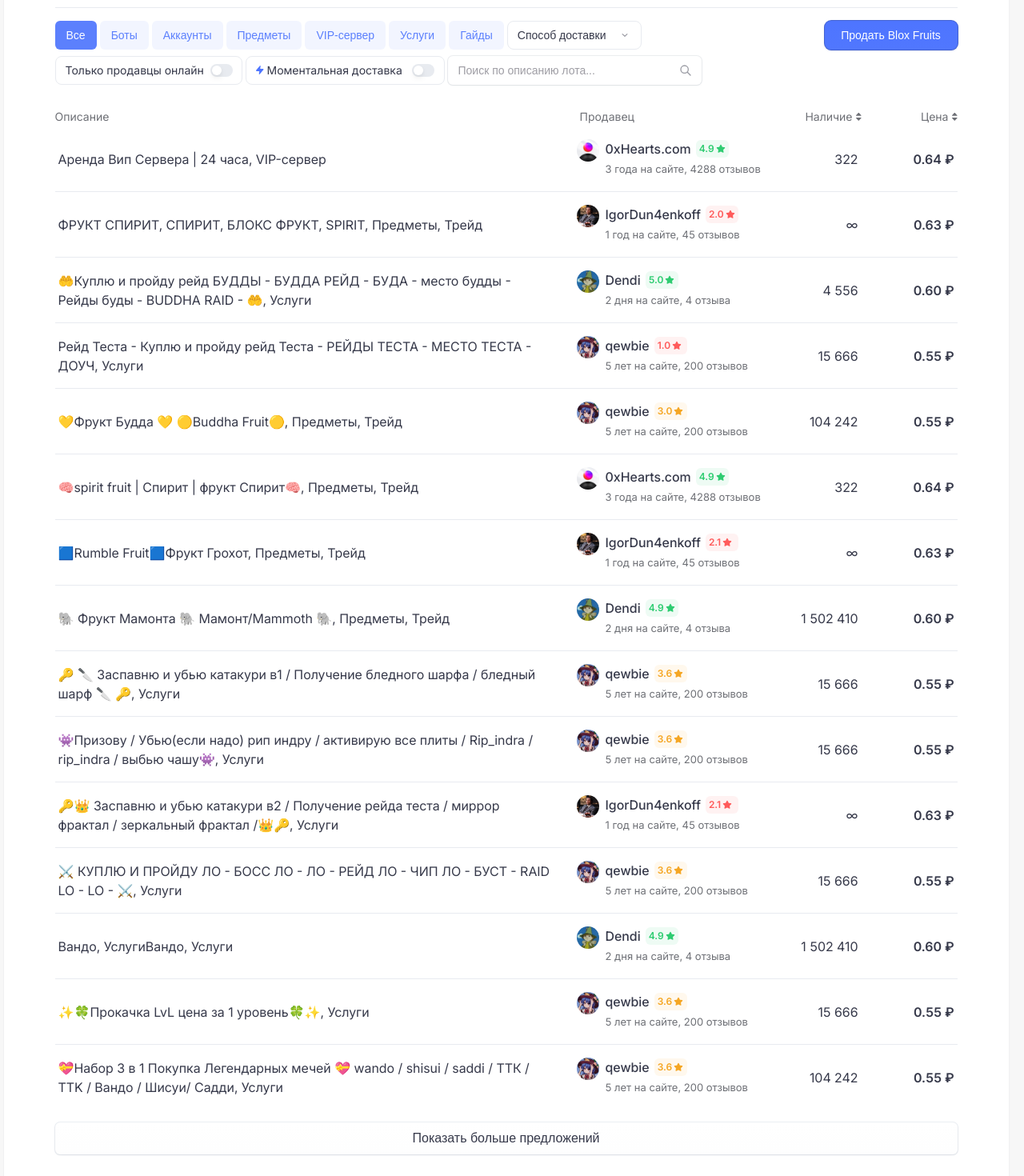
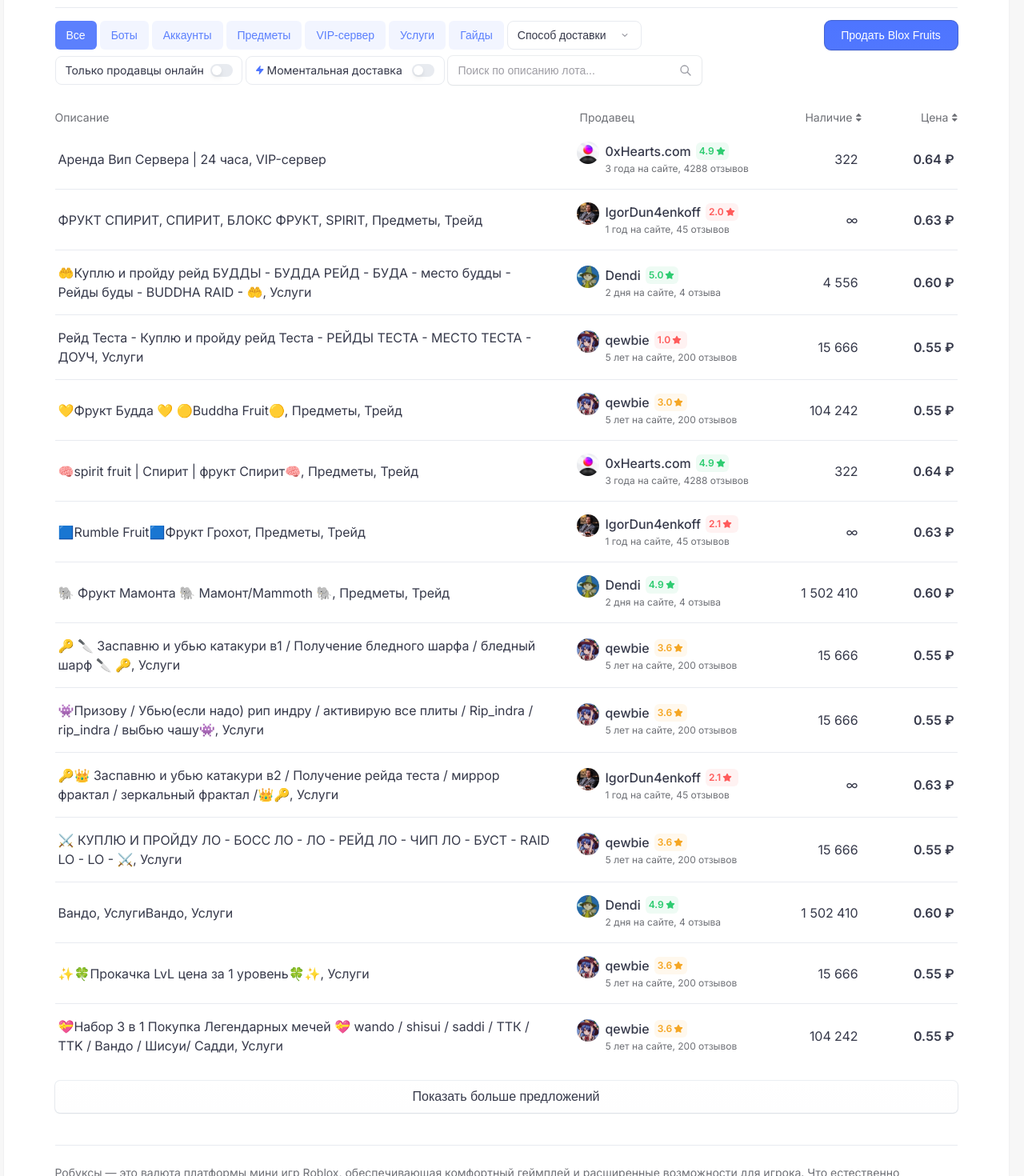
Before and after one commit to 0xseppuk/game-page-test, a Next.js app: page / in a window 1280 px wide. Shown: the part 540-2010 px from the top of the page at 80% size. Built offline with nearby package versions, Linux system fonts and the light colour scheme.

Commit message:
fix fonts

```diff
--- a/src/shared/ui/dropdown/styles.module.scss
+++ b/src/shared/ui/dropdown/styles.module.scss
@@ -47,10 +47,11 @@
   font-size: 14px;
   color: $color-text-muted;
   text-align: left;
+  font-weight: 400;
   cursor: pointer;
   background: none;
   border: none;
-  border-radius: $border-radius-default;
+  border-radius: $border-radius-md;
   transition:
     background 0.15s ease,
     color 0.15s ease;
--- a/src/shared/ui/nav-dropdown/styles.module.scss
+++ b/src/shared/ui/nav-dropdown/styles.module.scss
@@ -6,7 +6,7 @@
   align-items: center;
   padding: 0;
   font-size: 14px;
-  font-weight: 500;
+  font-weight: 400;
   line-height: 20px;
   color: $color-text-gray;
   cursor: pointer;
--- a/src/views/game-page/components/GameFilters/styles.module.scss
+++ b/src/views/game-page/components/GameFilters/styles.module.scss
@@ -31,7 +31,7 @@
   width: 168px;
   padding: 8px 12px;
   font-size: 14px;
-  font-weight: 500;
+  font-weight: 400;
   color: $color-text-muted;
   cursor: pointer;
   background: $color-white;
--- a/src/views/game-page/components/OffersTable/styles.module.scss
+++ b/src/views/game-page/components/OffersTable/styles.module.scss
@@ -10,6 +10,8 @@
   padding: 16px 0 12px;
   font-size: 14px;
   color: $color-text-gray;
+  line-height: 20px;
+  font-weight: 400;
 }
 
 .description {
@@ -117,6 +119,8 @@
   font-size: 12px;
   font-weight: 600;
   border-radius: $border-radius-default;
+  line-height: 18px;
+  letter-spacing: 0;
 
   &_high {
     color: $color-rating-high;
@@ -141,18 +145,24 @@
 .sellerMeta {
   overflow: hidden;
   text-overflow: ellipsis;
-  font-size: 13px;
+  font-size: 12px;
   color: $color-text-gray;
   white-space: nowrap;
+  line-height: 18px;
+  letter-spacing: 0;
 }
 
 .availability {
   text-align: right;
+  font-weight: 400;
+  line-height: 24px;
+  letter-spacing: 0;
 }
 
 .price {
   font-weight: 600;
   text-align: right;
+  line-height: 24px;
 }
 
 .moreButton {
@@ -160,6 +170,8 @@
   height: 40px;
   margin-top: 16px;
   font-size: 16px;
+  line-height: 24px;
+  letter-spacing: 0;
 }
 
 .divider {
@@ -178,6 +190,7 @@
   font-size: 14px;
   line-height: 20px;
   color: $color-text-gray;
+  letter-spacing: 0;
 }
 
 .footerSection {
```
